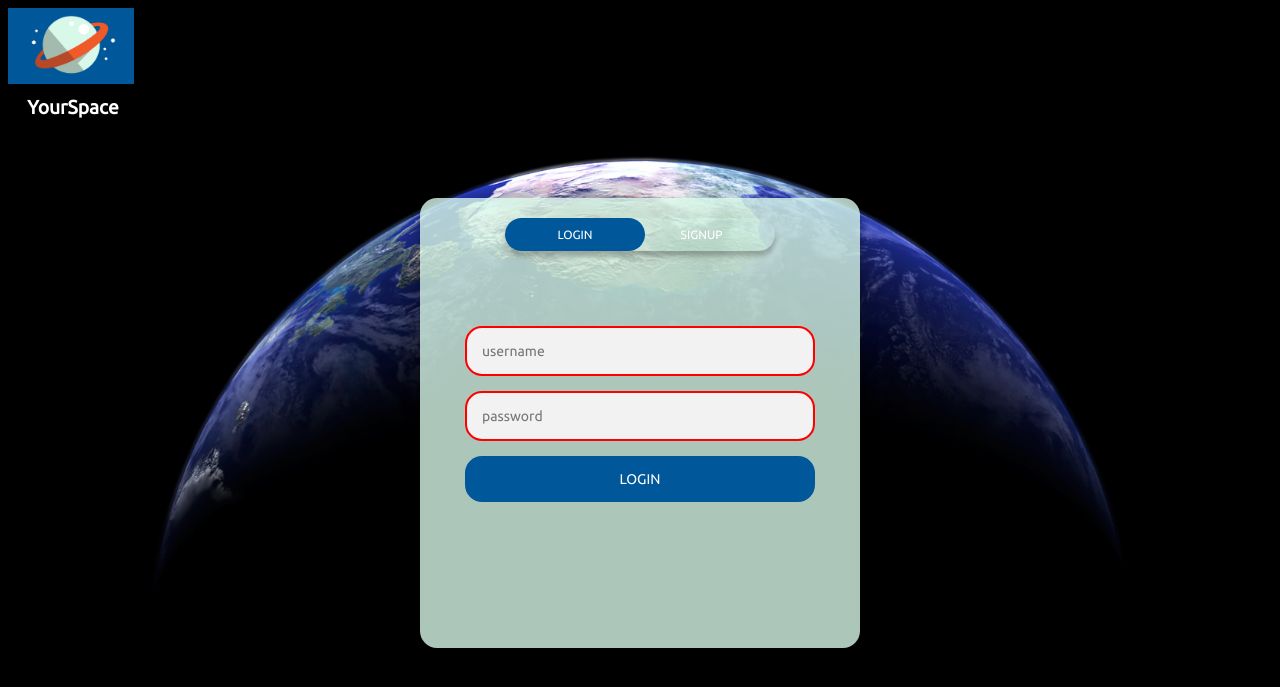
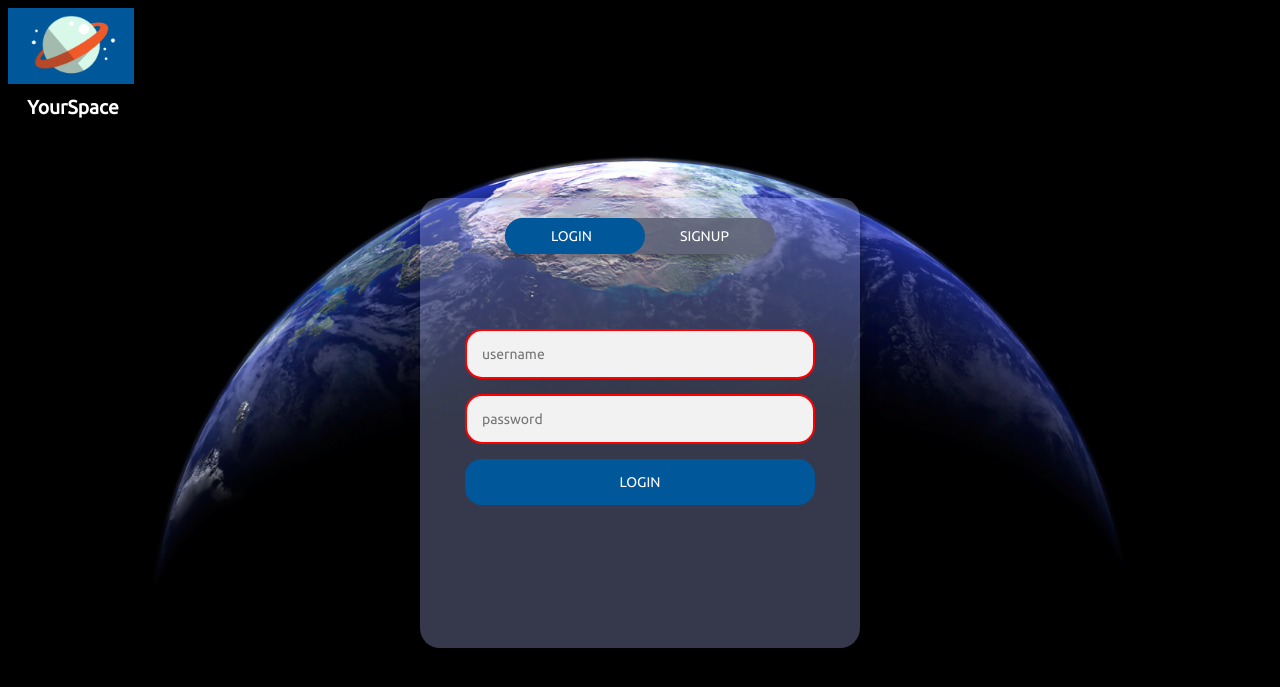
Before and after one commit to mechamancy/Group11LAMPProject, a PHP site: page /login.html in a window 1280 px wide. Shown: the top 687 px of the page. Run offline with PHP 8.4, Linux system fonts and the light colour scheme.

Commit message:
Update login.css
- Changed background and font colors to ensure better visibility
- Moved the position of "user added" lower to not overlap with sign up button

```diff
--- a/CSS/login.css
+++ b/CSS/login.css
@@ -1,8 +1,8 @@
 /* login form */
 .form {
-    border-radius: 17px;
+    border-radius: 20px;
     position: relative;
-    background: rgba(216, 248, 233, .80);
+    background: rgba(177, 188, 247, 0.3);
     max-width: 350px;
     margin: 0 auto 100px;
     top: 0px;
@@ -107,8 +107,8 @@
 
 #signupResult {
     position: relative;
-    bottom: 350px;
-    color: rgb(203, 55, 21);
+    bottom: -10px;
+    color: #009345;
     font-family: 'Ubuntu';
 }
 
@@ -141,6 +141,7 @@
     border-radius: 30px;
     top: -25px;
     box-shadow: 0 0 25px 0 rgba(137, 114, 97, 0.2), 0 5px 5px 0 rgba(0, 0, 0, 0.24);
+    background: rgba(97, 100, 121, 0.9);
 }
 
 /* login and signup buttons */
@@ -154,9 +155,11 @@
     color: #FFFFFF;
     font-family: 'Ubuntu';
     font-style: normal;
-    font-size: 12px;
+    font-size: 14px;
     text-transform: uppercase;
-    text-align: center;
+    /* text-align: center;
+    -webkit-text-stroke-width: 0.4px;
+    -webkit-text-stroke-color: black; */
 }
 
 /* slider at top of form */
```
